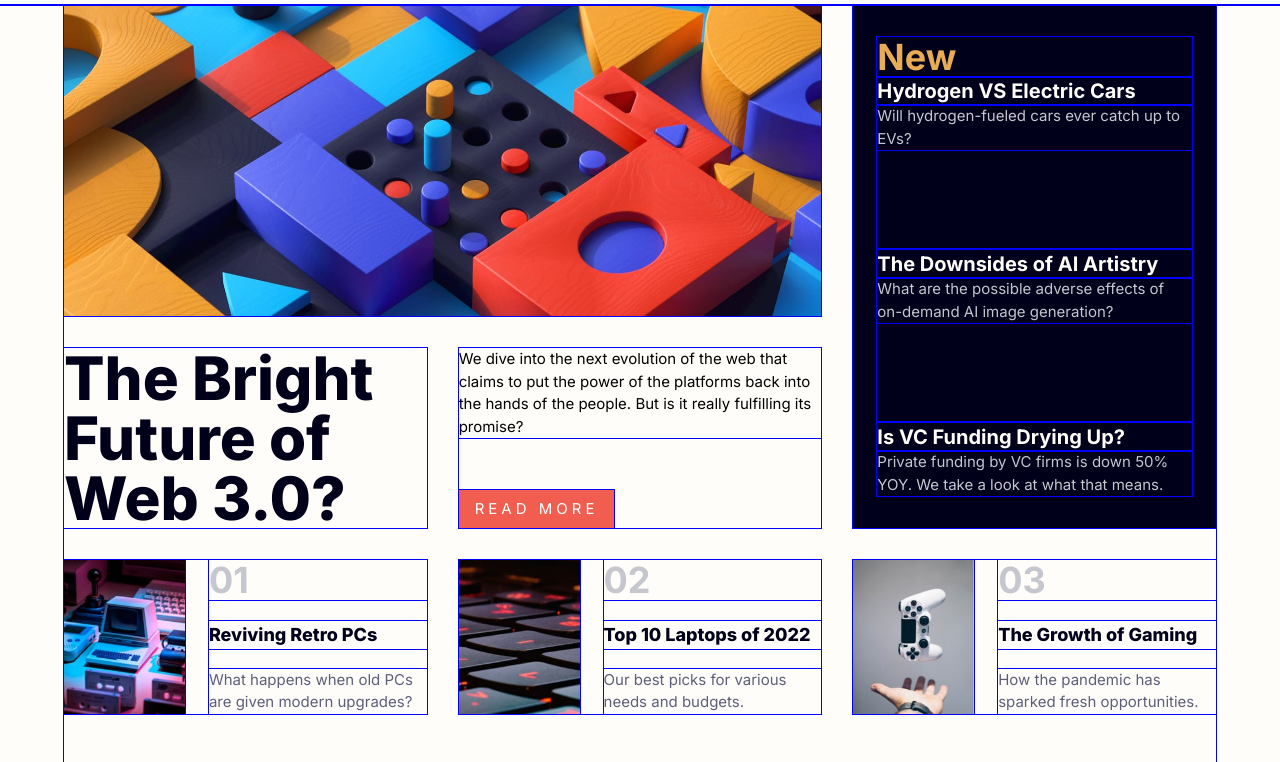
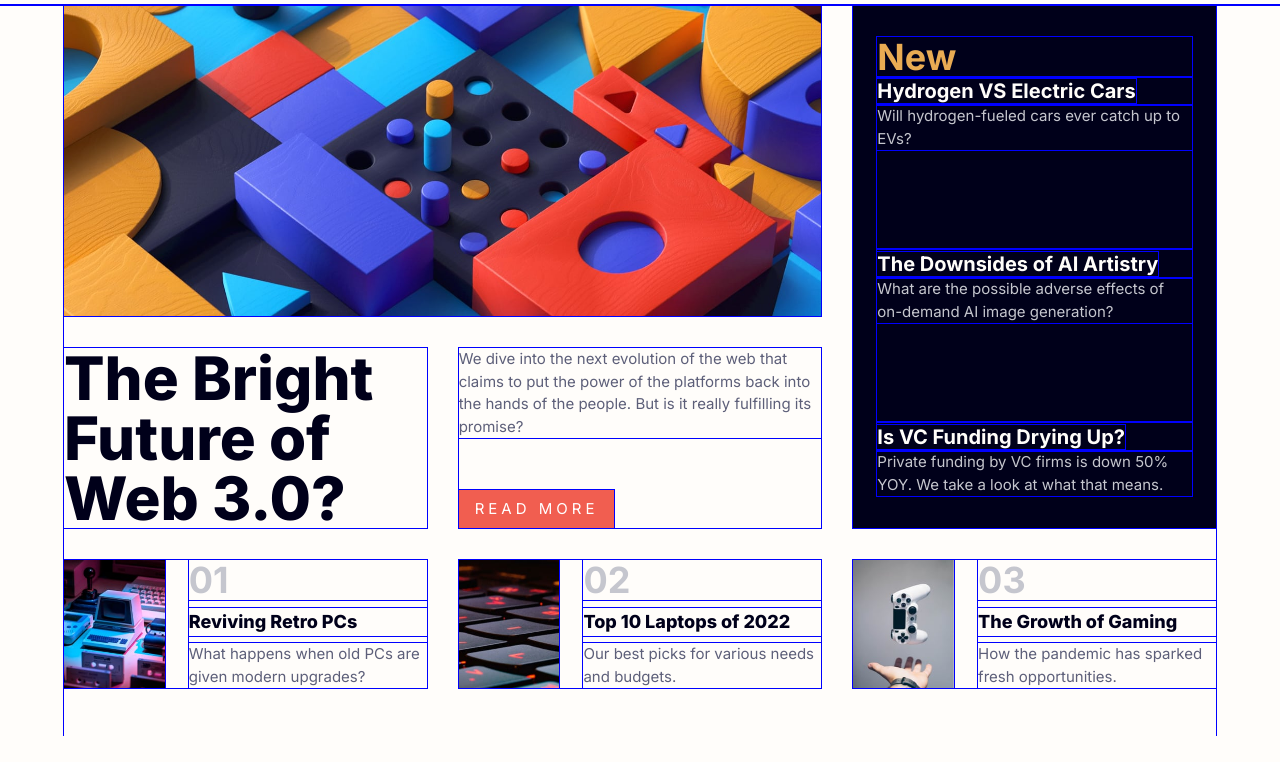
Before and after one commit to lilKriT/Bright-Future-News-Page, a website built with Vite: page index.html in a window 1280 px wide. Shown: the part 92-854 px from the top of the page. After the commit the page ends 828 px from the top, so only its background shows below. Built offline with nearby package versions, Linux system fonts and the light colour scheme.

Commit message:
Styling.

```diff
--- a/index.html
+++ b/index.html
@@ -72,20 +72,24 @@
           <h2>New</h2>
           <div class="flex flex-col justify-between grow">
             <article class="sideArticle">
-              <h3 class="saHeader">Hydrogen VS Electric Cars</h3>
+              <h3 class="saHeader">
+                <a href="#">Hydrogen VS Electric Cars</a>
+              </h3>
               <p class="saContent">
                 Will hydrogen-fueled cars ever catch up to EVs?
               </p>
             </article>
             <article class="sideArticle">
-              <h3 class="saHeader">The Downsides of AI Artistry</h3>
+              <h3 class="saHeader">
+                <a href="#">The Downsides of AI Artistry</a>
+              </h3>
               <p class="saContent">
                 What are the possible adverse effects of on-demand AI image
                 generation?
               </p>
             </article>
             <article class="sideArticle">
-              <h3 class="saHeader">Is VC Funding Drying Up?</h3>
+              <h3 class="saHeader"><a href="#">Is VC Funding Drying Up?</a></h3>
               <p class="saContent">
                 Private funding by VC firms is down 50% YOY. We take a look at
                 what that means.
@@ -102,7 +106,9 @@
         </div>
 
         <!-- Main article -->
-        <div class="flex flex-col justify-between items-start">
+        <div
+          class="flex flex-col justify-between items-start text-darkGrayishBlue"
+        >
           <p>
             We dive into the next evolution of the web that claims to put the
             power of the platforms back into the hands of the people. But is it
@@ -118,10 +124,11 @@
             alt="Retro PCs"
             width="200"
             height="254"
+            class="laImage"
           />
           <div class="laContent">
             <p class="laNumber">01</p>
-            <h2 class="laHeader">Reviving Retro PCs</h2>
+            <h2 class="laHeader"><a href="#">Reviving Retro PCs</a></h2>
             <p>What happens when old PCs are given modern upgrades?</p>
           </div>
         </div>
@@ -131,10 +138,11 @@
             alt="A keyboard with red lighting"
             width="200"
             height="254"
+            class="laImage"
           />
           <div class="laContent">
             <p class="laNumber">02</p>
-            <h2 class="laHeader">Top 10 Laptops of 2022</h2>
+            <h2 class="laHeader"><a href="#">Top 10 Laptops of 2022</a></h2>
             <p>Our best picks for various needs and budgets.</p>
           </div>
         </div>
@@ -144,10 +152,11 @@
             alt="A hand catching a joypad"
             width="200"
             height="254"
+            class="laImage"
           />
           <div class="laContent">
             <p class="laNumber">03</p>
-            <h2 class="laHeader">The Growth of Gaming</h2>
+            <h2 class="laHeader"><a href="#">The Growth of Gaming</a></h2>
             <p>How the pandemic has sparked fresh opportunities.</p>
           </div>
         </div>
--- a/style.css
+++ b/style.css
@@ -53,6 +53,7 @@
   }
   .sideNews h3 {
     @apply text-offWhite text-xl font-bold;
+    @apply hover:text-softOrange transition duration-150 ease-in-out;
   }
 
   /* Button */
@@ -67,8 +68,8 @@
     @apply flex gap-6;
   }
 
-  .latestArticle img {
-    @apply w-1/3;
+  .laImage {
+    @apply w-1/3 h-32;
     @apply object-cover;
   }
 
@@ -78,6 +79,7 @@
 
   .laHeader {
     @apply flex flex-col text-lg font-extrabold text-veryDarkBlue;
+    @apply hover:text-softRed transition duration-150 ease-in-out;
   }
 
   .laNumber {
```
